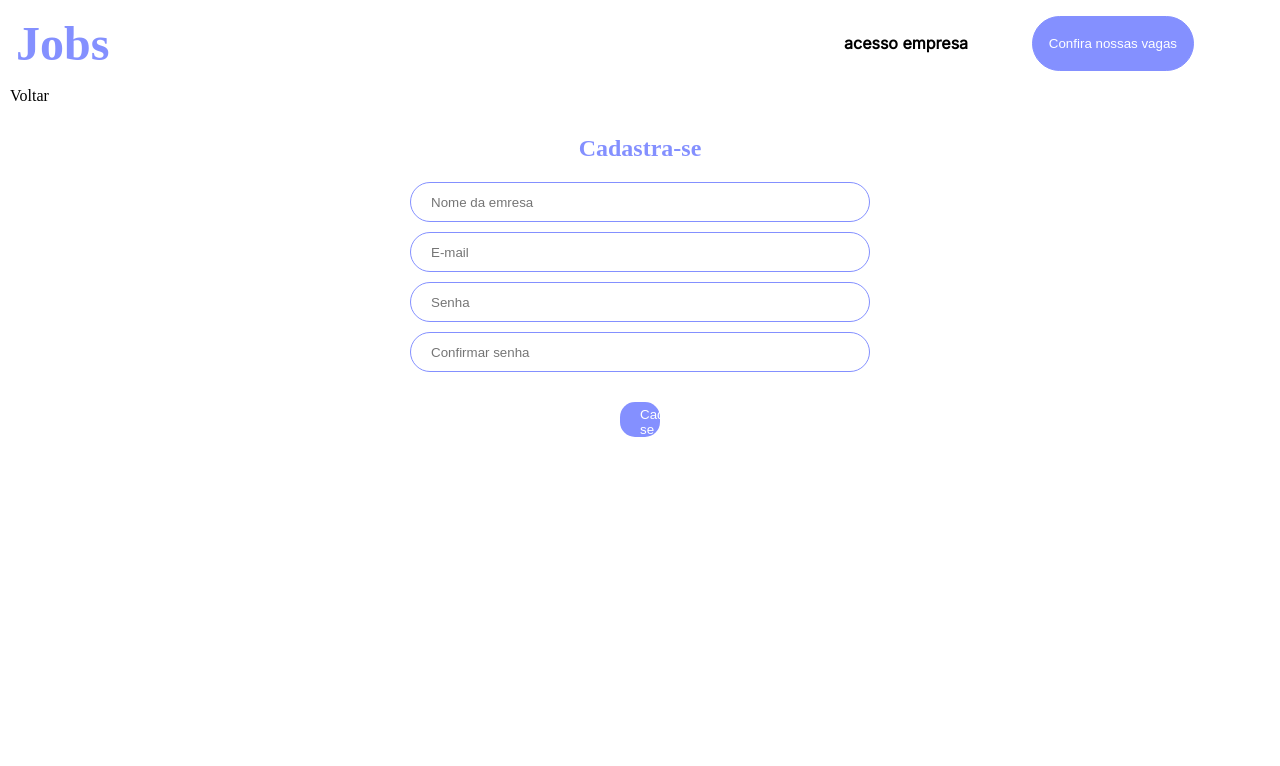
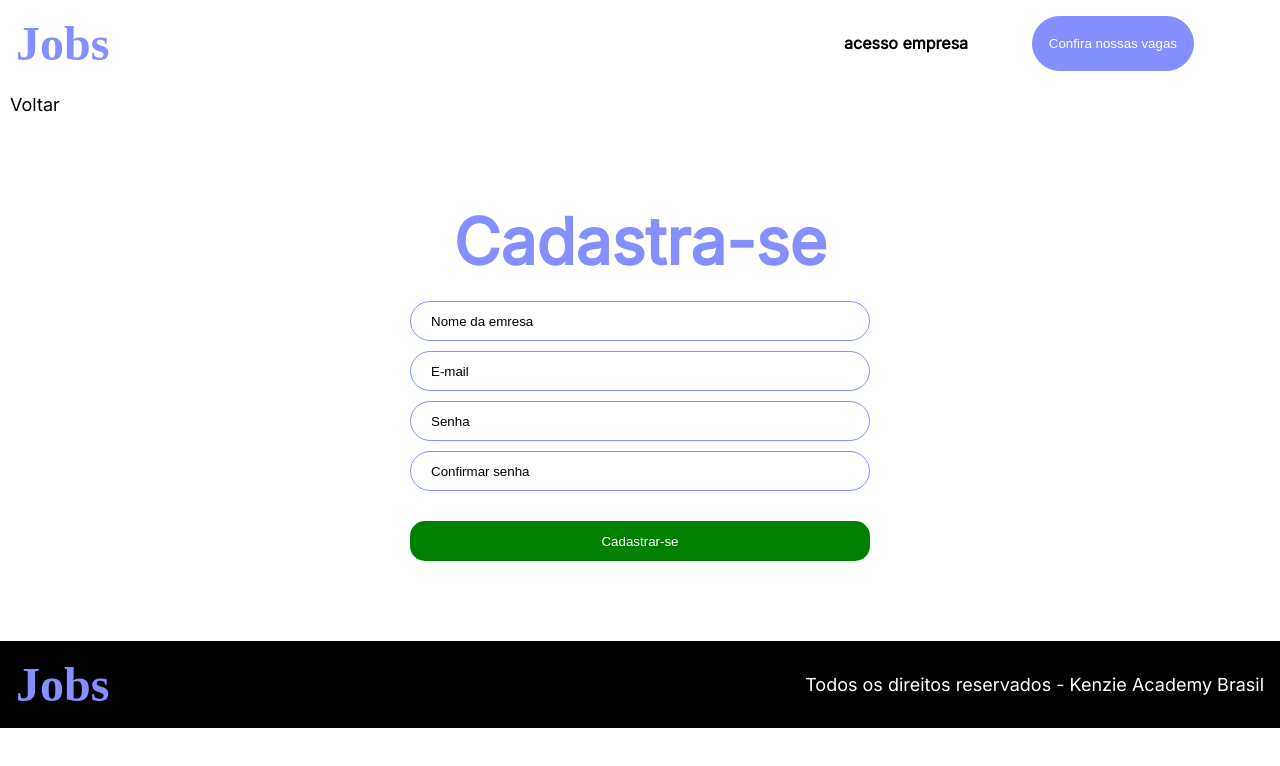
Before and after one commit to Marcelorox/kenzie-job-entrega-template_group4, a React (Vite) app: page / in a window 1280 px wide. Shown: the top 766 px of the page. Built offline with nearby package versions, Linux system fonts and the light colour scheme; no server answers.

Commit message:
feat:(style) create style for schema  alert

```diff
--- a/src/components/inputs/Inputs.tsx
+++ b/src/components/inputs/Inputs.tsx
@@ -1,4 +1,5 @@
 import { HTMLAttributes, forwardRef, ForwardedRef } from "react";
+import { StyleAlertSchema } from "./StyleAlertSchema";
 
 interface IPropsInput extends HTMLAttributes<HTMLInputElement>{
     type: string;
@@ -12,7 +13,7 @@ export const Input = forwardRef(({ error, type, label, ...rest}: IPropsInput , r
         <>
             {label? <label> {label} </label>: null}
             <input type={type} ref={ref} {...rest} />
-            {error? <p>{error.message}</p>: null }
+            {error? <StyleAlertSchema>{error.message}</StyleAlertSchema>: null }
         </>
     )
 })
--- /dev/null
+++ b/src/components/inputs/StyleAlertSchema.ts
@@ -0,0 +1,8 @@
+import { styled } from "styled-components";
+
+export const StyleAlertSchema = styled.p`
+    font-size: 0.75rem;
+    font-weight: var(--weight-bold);
+    color: red;
+    margin-left: 20px;
+`
--- a/src/pages/registerPage/index.tsx
+++ b/src/pages/registerPage/index.tsx
@@ -1,5 +1,7 @@
+import { Footer } from "../../components/Footer";
 import { Header } from "../../components/Header";
 import { FormRegister } from "../../components/forms/register/FormRegister";
+import { StyledParagraph, StyledTitleOne } from "../../style/typography";
 import { StyleContainerForm } from "./style";
 
 export const RegisterPage = () => {
@@ -9,18 +11,19 @@ export const RegisterPage = () => {
       <main>
         <StyleContainerForm>
           <div className="link_register">
-            <p>Voltar</p>
+            <StyledParagraph>Voltar</StyledParagraph>
           </div>
           <section>
             <div className="form_container">
               <div>
-                <h1>Cadastra-se</h1>
+                <StyledTitleOne>Cadastra-se</StyledTitleOne>
                 <FormRegister />
               </div>
             </div>
           </section>
         </StyleContainerForm>
       </main>
+      <Footer />
     </>
   );
 };
--- a/src/pages/registerPage/style.ts
+++ b/src/pages/registerPage/style.ts
@@ -11,6 +11,7 @@ export const StyleContainerForm =styled.div`
         width: 100%;
         max-width: 480px;
         margin: auto;
+        margin-bottom: 70px;
         padding: 10px;
 
         div{
@@ -21,7 +22,7 @@ export const StyleContainerForm =styled.div`
     }
 
     .link_register{
-        margin-bottom: 20px;
+        margin-bottom: 70px;
         margin-left: 10px;
     }
 
@@ -42,23 +43,22 @@ export const StyleContainerForm =styled.div`
             padding-left: 20px;
             margin-bottom: 10px;
 
-            ::placeholder{
-                font-size: var(--size-placeholder);
-                color: red;
-            }
-
-
+        }
+        input::placeholder{
+            color: var(--size-placeholder);
         }
 
         .form_button{
             margin-top: 20px;
             display: flex;
             justify-content: flex-end;
-            border: 1px solid red
+            max-width: 480px;
+            width: 100%;
 
 
             button{
-                width: 1000%;
+                height: 40px;
+                width: 100%;
             }
         }
     }
@@ -66,12 +66,11 @@ export const StyleContainerForm =styled.div`
 
     @media (min-width: 600px){
         .form_button{
-            display: flex;
-            justify-content: flex-end;
+
 
             button{
-                width: 10px;
-
+               width: 50%;
+                background-color: green;
             }
         }
 
--- a/src/style/GlobalStyle.ts
+++ b/src/style/GlobalStyle.ts
@@ -22,6 +22,7 @@ export const GlobalStyle = createGlobalStyle`
     --size-paragraph: 1.125rem;
    --size-label: 1.0625rem;
    --size-placeholder: 1rem;
+   --size-menu: 1rem;
 
     --weight-bold: 700;
 
--- a/src/style/typography.ts
+++ b/src/style/typography.ts
@@ -2,19 +2,19 @@ import styled from "styled-components";
 
 export const StyledTitleOne = styled.h1`
   font-family: var(--Font-primary);
-  font-size: 4rem;
+  font-size: var(--size-title1);
   font-weight: 700;
   line-height: 4.875rem;
 `;
 export const StyledTitleTwo = styled.h2`
   font-family: var(--Font-primary);
-  font-size: 2.75rem;
+  font-size: var(--size-title2);
   font-weight: 700;
   line-height: 3.375rem;
 `;
 export const StyledTitleThree = styled.h3`
   font-family: var(--Font-primary);
-  font-size: 1.3125rem;
+  font-size: var(--size-title3);
   font-weight: 700;
   line-height: 1.6rem;
 `;
@@ -22,20 +22,20 @@ export const StyledTitleThree = styled.h3`
 export const StyledMenu = styled.span`
   font-family: var(--Font-primary);
   font-weight: 700;
-  font-size: 1rem;
+  font-size: var(--size-menu);
   line-height: 1.2188rem;
 `;
 
 export const StyledParagraph = styled.p`
   font-family: var(--Font-primary);
-  font-size: 1.12rem;
-  font-weight: 800;
+  font-size: var(--size-paragraph);
+  font-weight: var(--weigth-bold);
   line-height: 2.25rem;
 `;
 
 export const StyledLabel = styled.label`
   font-family: var(--Font-primary);
   font-weight: 400;
-  font-size: 1.0625rem;
+  font-size: var(--size-label);
   line-height: 1.295rem;
 `;
```
